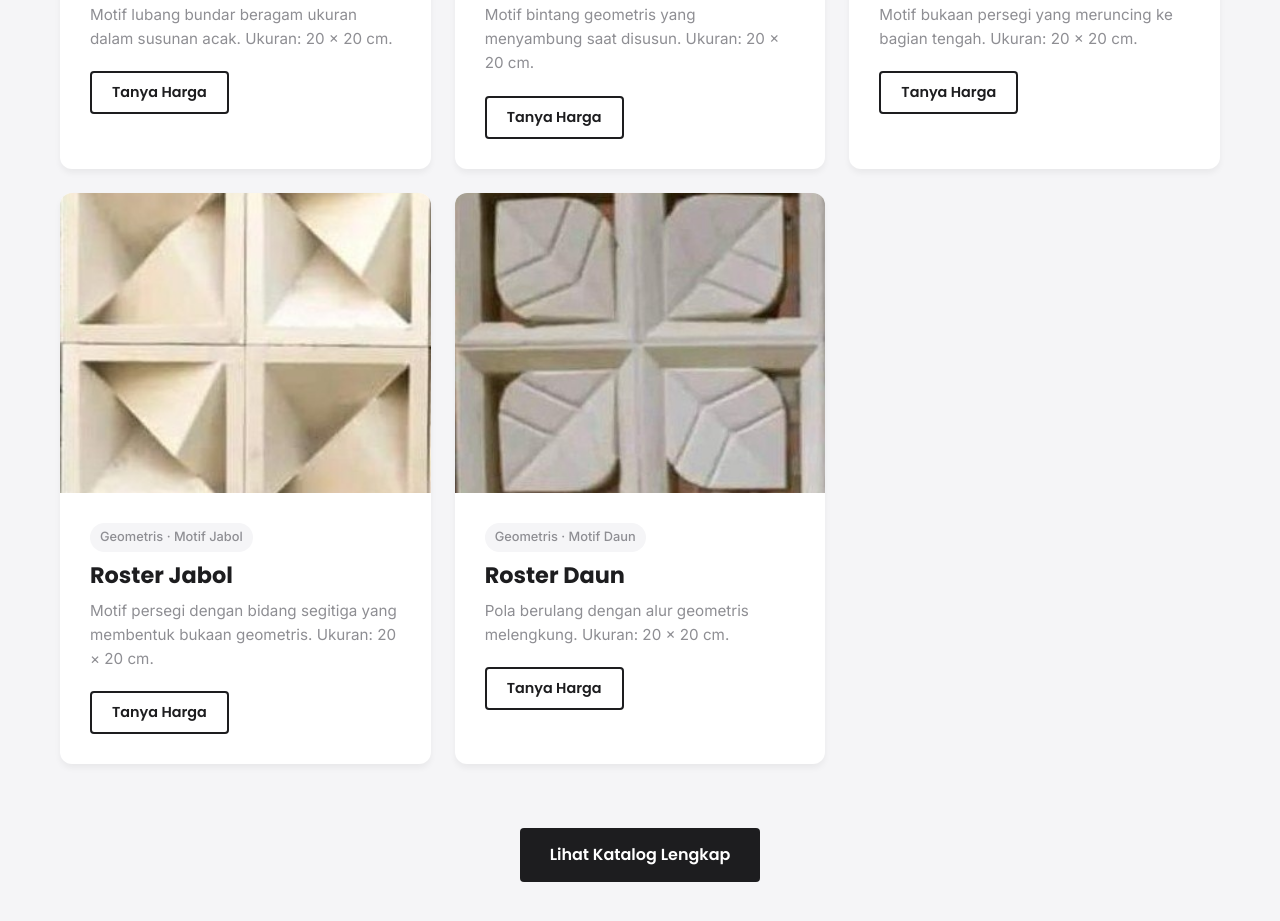
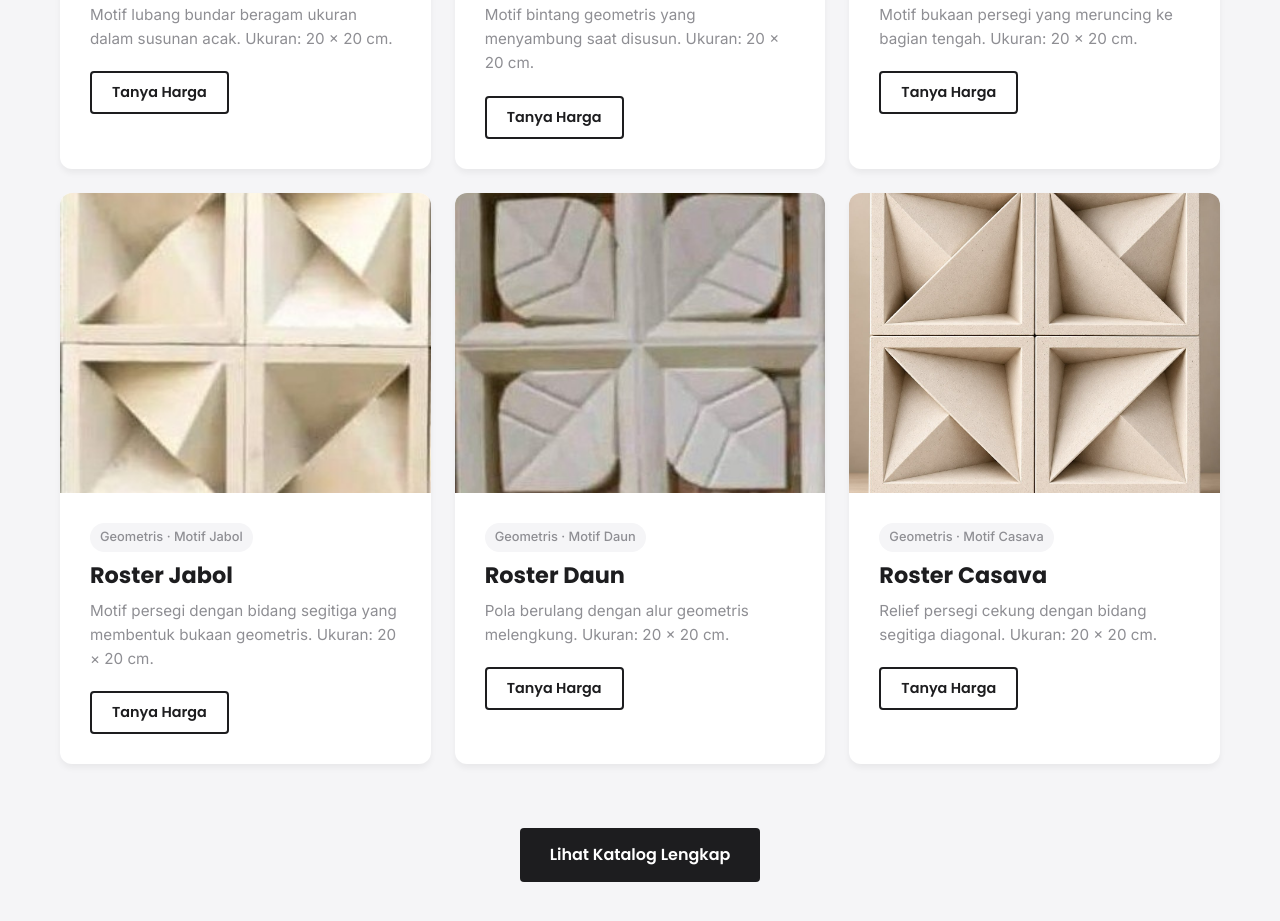
Before and after one commit to prima-8/primaroster-website, a website built with Vite: page index.html in a window 1280 px wide. Shown: the part 2180-3101 px from the top of the page. Built offline with nearby package versions, Linux system fonts and the light colour scheme.

Commit message:
feat(products): add 20cm Casava roster

```diff
--- a/index.html
+++ b/index.html
@@ -151,6 +151,18 @@
             <h3>Roster Daun</h3>
             <p>Pola berulang dengan alur geometris melengkung. Ukuran: 20 × 20 cm.</p>
             <a href="https://wa.me/6281381267900?text=Halo,%20saya%20tertarik%20dengan%20Roster%20Daun%20ukuran%2020%20x%2020%20cm" class="btn btn-outline btn-sm">Tanya Harga</a>
+          </div>
+        </div>
+
+        <div class="product-card fade-in" style="transition-delay: 0.5s">
+          <div class="product-img-wrapper">
+            <img src="/roster-casava.jpg" alt="Roster Casava ukuran 20 x 20 cm dengan relief persegi cekung dan bidang segitiga diagonal" loading="lazy">
+          </div>
+          <div class="product-info">
+            <span class="category">Geometris · Motif Casava</span>
+            <h3>Roster Casava</h3>
+            <p>Relief persegi cekung dengan bidang segitiga diagonal. Ukuran: 20 × 20 cm.</p>
+            <a href="https://wa.me/6281381267900?text=Halo,%20saya%20tertarik%20dengan%20Roster%20Casava%20ukuran%2020%20x%2020%20cm" class="btn btn-outline btn-sm">Tanya Harga</a>
           </div>
         </div>
       </div>
```
Also changed, not shown: produk.html (+12 -0 lines), public/roster-casava.jpg (added).
